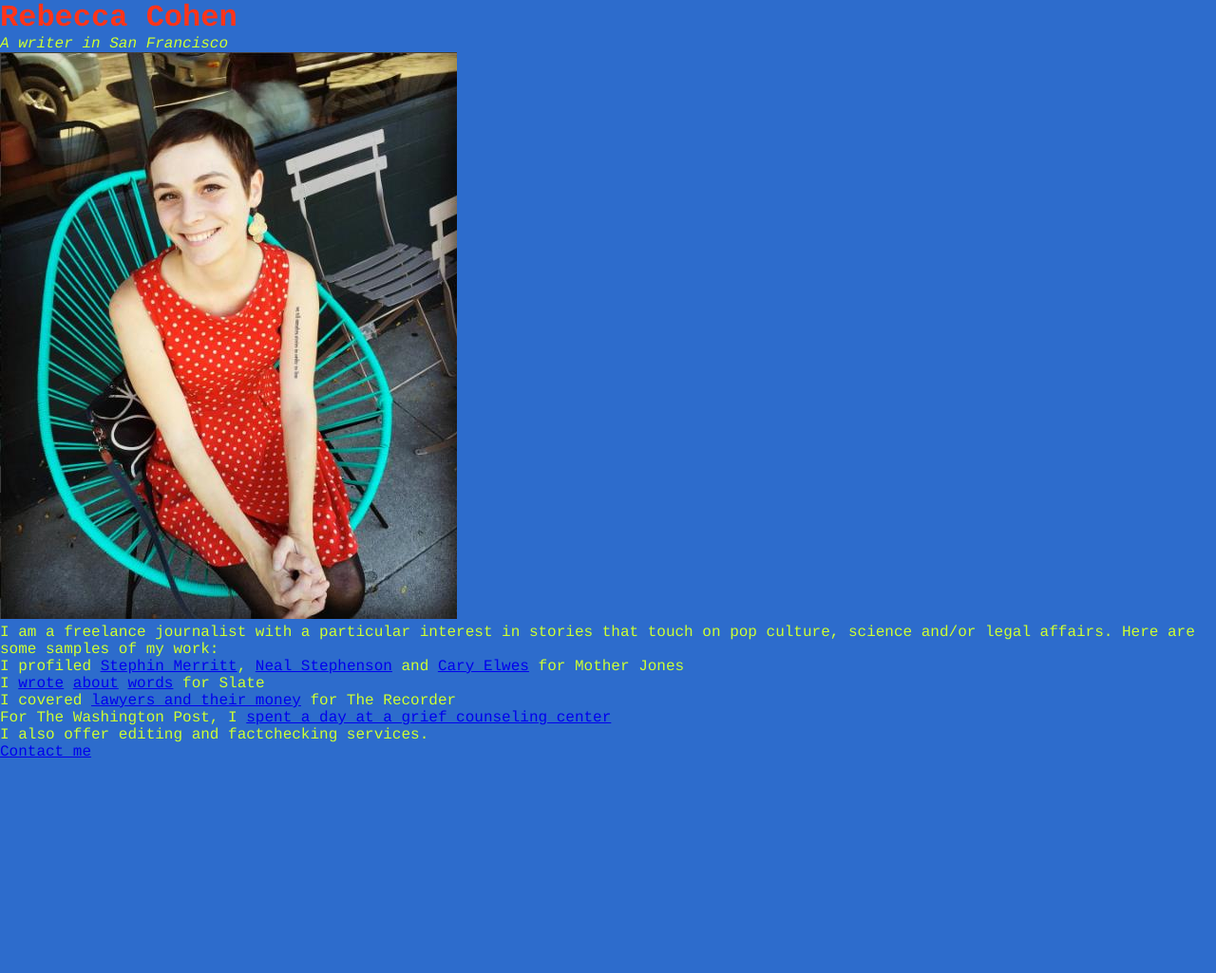
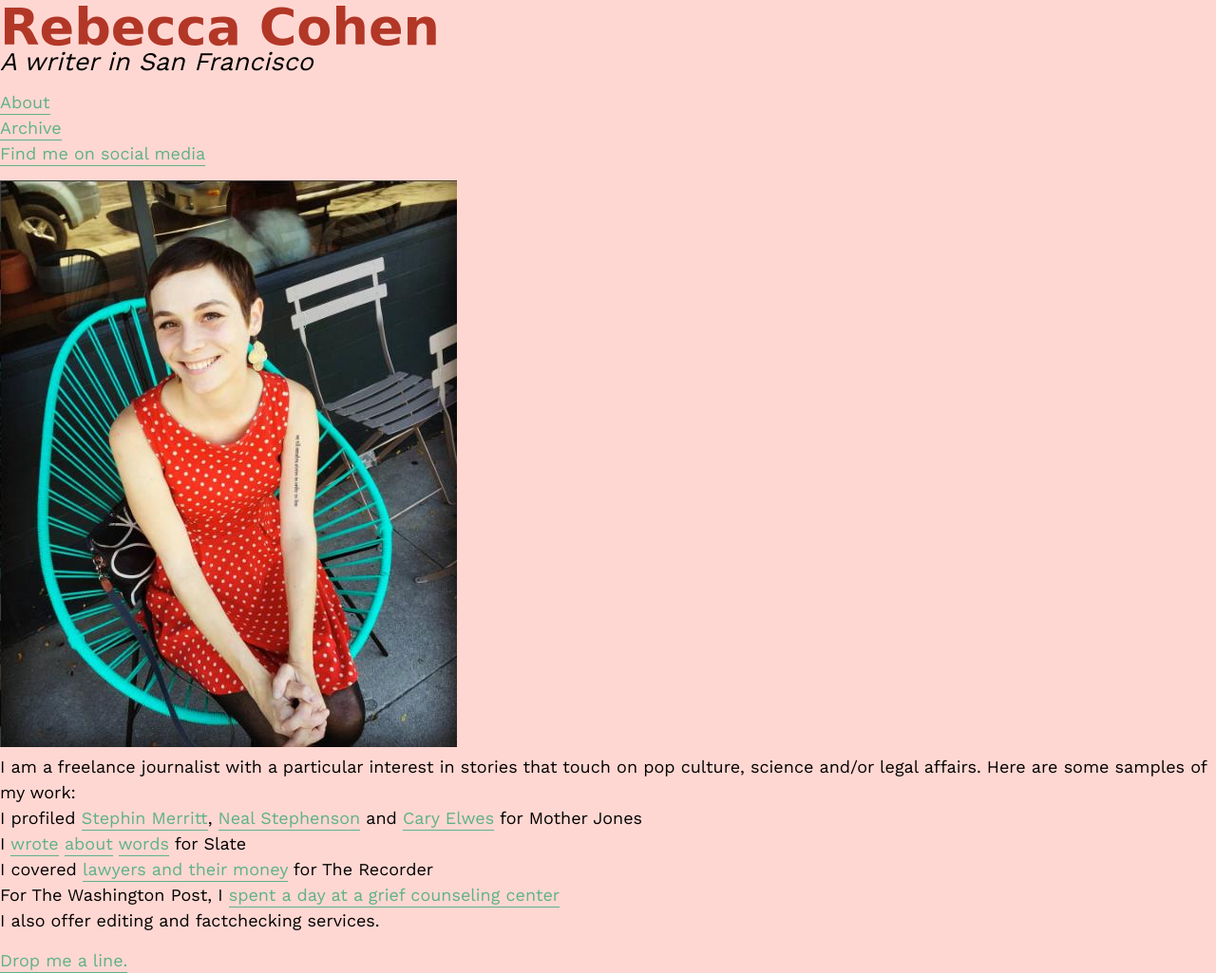
Before and after one commit to rebeccatcohen/rebeccatcohen.github.io, a plain HTML site: page unit_3/index.html in a window 1280 px wide. Shown: the whole page at 95% size. Before the commit the page ends 801 px from the top, so only its background shows below. Drawn offline with nearby package versions, Linux system fonts and the light colour scheme; a web font is replaced by a local one.

Commit message:
week 4 typography

```diff
--- a/unit_3/css/style.css
+++ b/unit_3/css/style.css
@@ -1,18 +1,47 @@
+@import url('https://fonts.googleapis.com/css?family=Shrikhand');
+@import url('https://fonts.googleapis.com/css?family=Work+Sans');
+
 * {
 	padding: 0;
 	margin: 0;
 }
 
 body{
-	color: #CEFF32;
-	background-color: #2D6CCC;
-	font-family: Courier;
+	color: ##A9A9A9;
+	background-color: #FFD7D2;
+	font-family: 'Work Sans', sans-serif;
+	font-size: 18px;
+	line-height: 1.5em
 }
 
-h1{
-	color: #FF3419;
+header{
+	font-family: 'Shrikhand', cursive;
+	font-size: 1.5em;
+	color: #B23727;
+	padding-top: 15px;
+	padding-bottom: 10px;
 }
+
+nav{
+	padding-bottom: 15px
+}
+
+
+a{
+	text-decoration: none;
+	color: #5DB289;
+	border-bottom: 1px solid #5DB289;
+	padding-bottom: 2px;
+}
+
+footer{
+	padding-top: 15px;
+}
+
 
 #slogan{
 	font-style: italic;
+	font-size: 1.5em;
+	padding-bottom: 15px;
+
 }
--- a/unit_3/index.html
+++ b/unit_3/index.html
@@ -5,13 +5,22 @@
 	<title>Rebecca Cohen</title>
 </head>
 <body>
-	<div class="header">
+	<header>
 		<h1>Rebecca Cohen</h1>
+	</header>
 	<p id="slogan">A writer in San Francisco</p>
-	</div>
+	<nav>
+		<ul>
+			<li><a>About</a></li>
+			<li><a>Archive<a/></li>
+			<li><a href="https://twitter.com/rebeccatcohen">Find me on social media</a></li>
+		</ul>
+	</nav>
+
 
 	<img src="images/headshot.jpg" alt="a photo of Rebecca" title="Rebecca Cohen">
-	<div class="section">
+
+	<section>
 	<p>I am a freelance journalist with a particular interest in stories that touch on pop culture, science and/or legal affairs. Here are some samples of my work:</p>
 	<ul>
 		<li>I profiled <a href="https://www.motherjones.com/media/2014/10/stephin-merritt-scrabble-book-101-words-roz-chast/">Stephin Merritt</a>, <a href="https://www.motherjones.com/media/2015/05/snow-crash-neal-stephenson-seveneves-interview/">Neal Stephenson</a> and <a href="https://www.motherjones.com/media/2014/11/cary-elwes-princess-bride-memoir/">Cary Elwes</a> for Mother Jones</li>
@@ -20,9 +29,9 @@
 		<li>For The Washington Post, I <a href="https://www.washingtonpost.com/local/counseling-center-cares-for-people-with-complicated-grief/2013/01/14/059d4df6-2533-11e2-ba29-238a6ac36a08_story.html?noredirect=on">spent a day at a grief counseling center</a></li>
 	</ul>
 	<p>I also offer editing and factchecking services.</p>
-	</div>
-	<div class="footer">
-		<a href="mailto:rebeccacohen2013@gmail.com?Subject=Hello" target="_top">Contact me</a>
-	</div>
+	</section>
+	<footer>
+		<a href="mailto:rebeccacohen2013@gmail.com?Subject=Hello" target="_top">Drop me a line.</a>
+	</footer>
 </body>
 </html>
```
